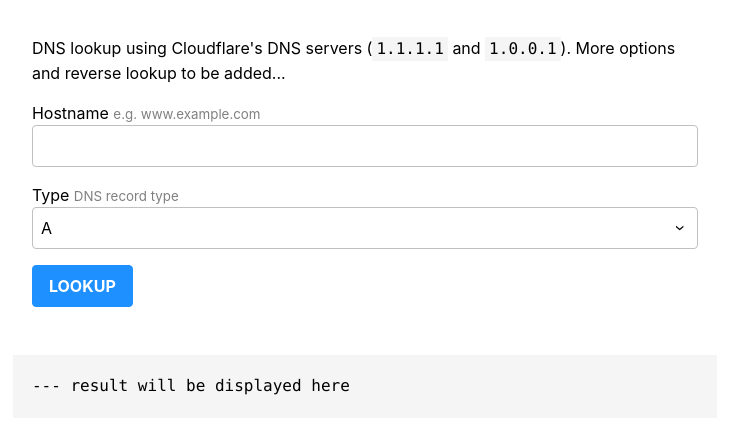
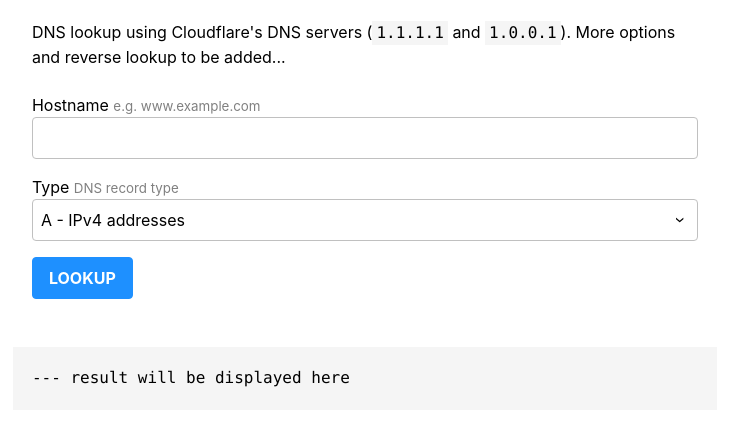
Before and after one commit to smonn/dns-tool, a React (Create React App) app: page / in a window 1280 px wide. Shown: the top 434 px of the page, without its empty margins (275-1004 px from the left). Built offline with nearby package versions, Linux system fonts and the light colour scheme.

Commit message:
add more detail to record types

```diff
--- a/src/App.tsx
+++ b/src/App.tsx
@@ -1,17 +1,17 @@
 import React, { useState, useMemo, FormEvent, ChangeEvent } from 'react';
-import Select from './components/Select';
+import Select, { Option } from './components/Select';
 
-const typeOptions = [
-  'A',
-  'AAAA',
-  'CNAME',
-  'MX',
-  'NAPTR',
-  'NS',
-  'PTR',
-  'SOA',
-  'SRV',
-  'TXT',
+const typeOptions: Option[] = [
+  { value: 'A', text: 'A - IPv4 addresses' },
+  { value: 'AAAA', text: 'AAAA - IPv6 addresses' },
+  { value: 'CNAME', text: 'CNAME - Canonical Name records' },
+  { value: 'MX', text: 'MX - Mail Exchange records' },
+  { value: 'NAPTR', text: 'NAPTR - Name Authority Pointer records' },
+  { value: 'NS', text: 'NS - Name Server records' },
+  { value: 'PTR', text: 'PTR - Pointer records' },
+  { value: 'SOA', text: 'SOA - Start of Authority records' },
+  { value: 'SRV', text: 'SRV - Service records' },
+  { value: 'TXT', text: 'TXT - Text records' },
 ];
 
 function App() {
--- a/src/components/Select.tsx
+++ b/src/components/Select.tsx
@@ -1,8 +1,13 @@
-import React, { ChangeEvent } from 'react';
+import React, { ChangeEvent, useMemo } from 'react';
 import './Select.css';
 
+export type Option = {
+  text: string;
+  value: string;
+}
+
 export type SelectProps = {
-  options: string[];
+  options: (string | Option)[];
   id?: string;
   name?: string;
   value: string;
@@ -10,16 +15,39 @@ export type SelectProps = {
 }
 
 export default function Select({ options, value, ...rest }: SelectProps) {
+  const selectedValue = useMemo(() => {
+    const option = options.find(option => {
+      if (typeof option === 'string') {
+        return option === value;
+      }
+
+      return option.value === value;
+    });
+
+    if (!option) {
+      return '';
+    }
+
+    if (typeof option === 'string') {
+      return option;
+    }
+
+    return option.text;
+  }, [value, options]);
   return (
     <div className="Select-container">
       <select className="Select" value={value} {...rest}>
-        {options.map(option => (
-          <option>{option}</option>
-        ))}
+        {options.map(option => {
+          if (typeof option === 'string') {
+            return <option>{option}</option>;
+          }
+
+          return <option value={option.value}>{option.text}</option>
+        })}
       </select>
       <span className="Select-value" aria-hidden="true">
         <span>
-          <span>{value}</span>
+          <span>{selectedValue}</span>
         </span>
       </span>
       <span className="Select-arrow" aria-hidden="true">&#8250;</span>
--- a/src/index.css
+++ b/src/index.css
@@ -19,6 +19,11 @@ body {
   line-height: 1.5;
   -webkit-font-smoothing: antialiased;
   -moz-osx-font-smoothing: grayscale;
+}
+
+p {
+  margin-top: 0;
+  margin-bottom: 1.5rem;
 }
 
 form {
```
